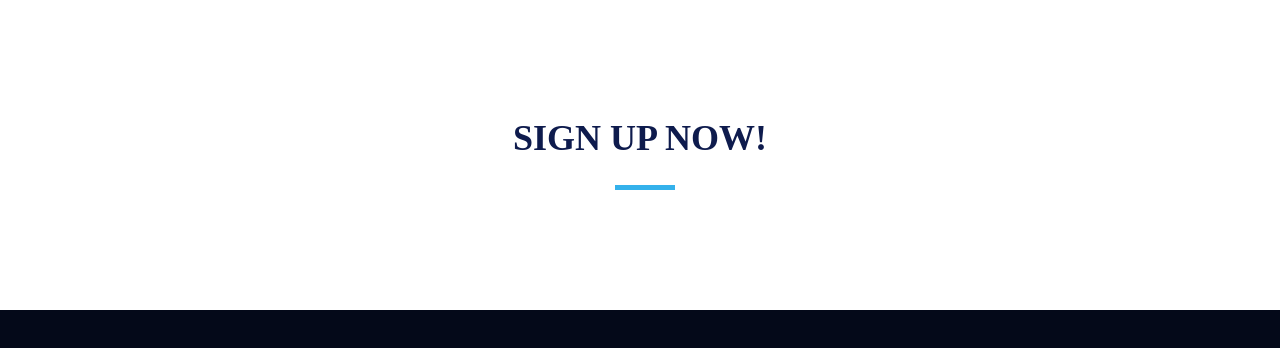
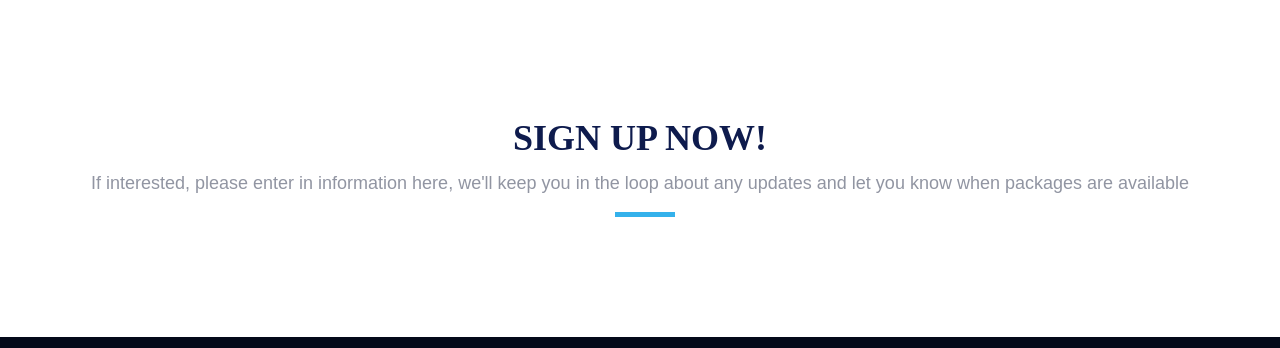
Before and after one commit to ogsmith/vbrew, a plain HTML site: page index.html in a window 1280 px wide. Shown: the part 1587-1935 px from the top of the page. Drawn offline with Linux system fonts and the light colour scheme.

Commit message:
messaging for signup change

```diff
--- a/index.html
+++ b/index.html
@@ -148,6 +148,7 @@
 
         <div class="section-header">
           <h2>Sign Up Now!</h2>
+          <p>If interested, please enter in information here, we'll keep you in the loop about any updates and let you know when packages are available
         </div>
         <div class="klaviyo-form-UqcWtj"></div>
 
```
